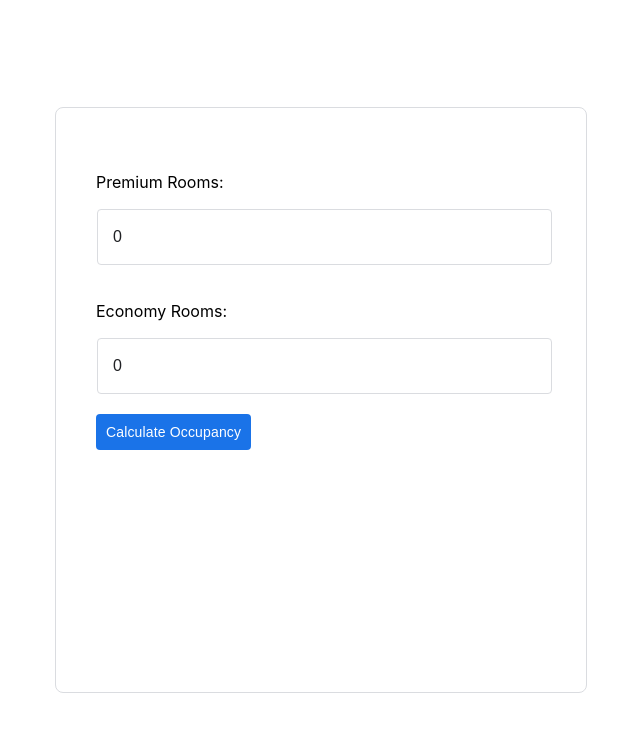
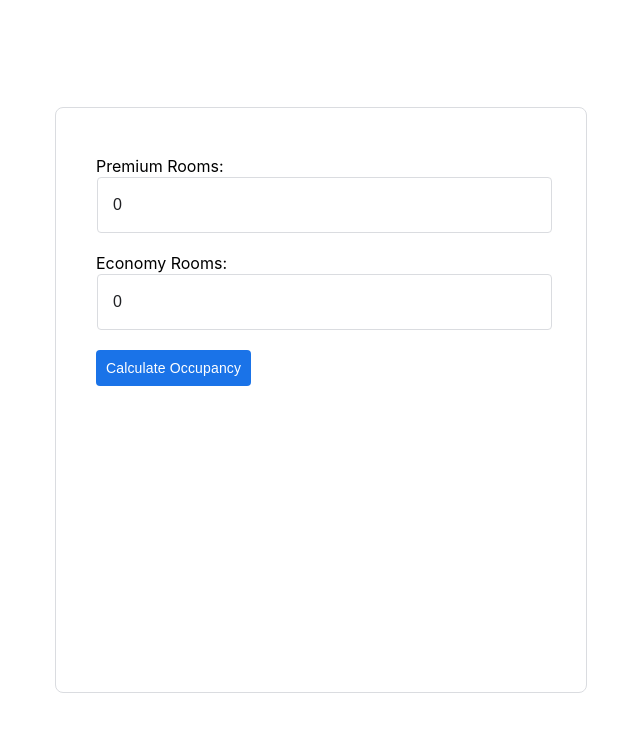
Before and after one commit to morytop/qa-task, a React (Create React App) app: page / in a window 1280 px wide. Shown: the top 732 px of the page, without its empty margins (319-959 px from the left). Built offline with nearby package versions, Linux system fonts and the light colour scheme.

Commit message:
Add labels for inputs

```diff
--- a/src/App.tsx
+++ b/src/App.tsx
@@ -48,7 +48,7 @@ function App() {
       <div className="main">
         <form onSubmit={handleSubmit}>
           <div>
-            <p>Premium Rooms:</p>
+            <label htmlFor="premium-rooms">Premium Rooms:</label>
             <input
               type="number"
               value={isNaN(premiumRooms) ? "" : premiumRooms.toString()}
@@ -60,7 +60,7 @@ function App() {
           </div>
           <br />
           <div>
-            <p>Economy Rooms:</p>
+            <label htmlFor="economy-rooms">Economy Rooms:</label>
             <input
               type="number"
               value={isNaN(economyRooms) ? "" : economyRooms.toString()}
```
